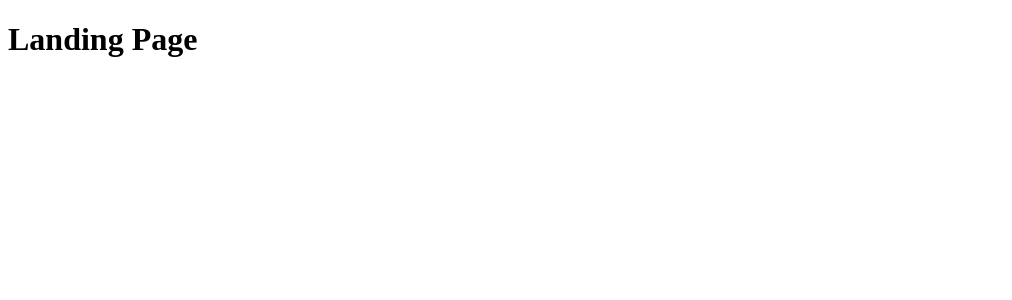
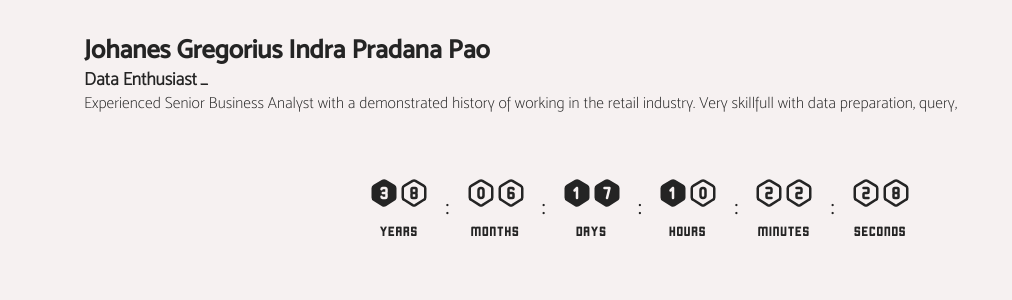
Before and after one commit to johanesPao/surreal-ocean, a React (Vite) app in the folder ui/: page / in a window 1280 px wide. Shown: the top 300 px of the page, without its empty margins (0-1012 px from the left). Built offline with nearby package versions, Linux system fonts and the light colour scheme.

Commit message:
Pengerjaan halaman utama (Part I)

```diff
--- a/ui/src/css/Global.css
+++ b/ui/src/css/Global.css
@@ -89,6 +89,9 @@
 }
 
 :root {
+  margin: 0em;
+  padding: 0em;
+  width: 100%;
   --warna-teks-dasar: #242424;
   --warna-primer: #f6f1f1;
   --warna-sekunder: #afd3e2;
@@ -98,13 +101,18 @@
 
 body {
   margin: 0em;
-  padding: 10em;
-  width: 100vw;
   font-family: "Fivo Regular";
   background-color: var(--warna-primer);
   color: var(--warna-teks-dasar);
+  display: flex;
 }
 
-.curr-vitae {
+.curr-vitae-bagian-atas {
   /* width: 100vw; */
+  height: 25%;
+  width: 100%;
+  position: fixed;
 }
+.curr-vitae-bagian-konten {
+  top: 25%;
+}
--- a/ui/src/halaman/CV.tsx
+++ b/ui/src/halaman/CV.tsx
@@ -6,12 +6,7 @@ import { HeaderProps } from "../props/Header.props";
 import { RentangWaktuProps } from "../props/RentangWaktu.props";
 import { KontakProps } from "../props/Kontak.props";
 
-const LazyHeader = React.lazy(() => {
-  return new Promise((resolve) => setTimeout(resolve, 1 * 1000)).then(
-    () => import("../komponen/Header")
-  );
-  import("../komponen/Header");
-});
+const LazyHeader = React.lazy(() => import("../komponen/Header"));
 const LazyTimer = React.lazy(() => import("../komponen/TimerUmur"));
 const LazyKontak = React.lazy(() => import("../komponen/Kontak"));
 const LazyRentangWaktu = React.lazy(() => import("../komponen/RentangWaktu"));
@@ -24,6 +19,7 @@ const CV = () => {
     },
     jabatan: {
       teks: [
+        "A Loving Husband and Father",
         "Data Enthusiast",
         "Data Visualization",
         "Data Transformation",
@@ -132,18 +128,33 @@ const CV = () => {
 
   return (
     <>
-      <div className="curr-vitae">
-        <div style={{ position: "sticky" }}>
-          <Suspense fallback={<div>Loading...</div>}>
-            <LazyHeader {...headerArgs} />
-            <LazyTimer tahun={1985} bulan={3} hari={3} />
-            <LazyKontak data={dataKontak} />
-          </Suspense>
-        </div>
+      <div className="curr-vitae-bagian-atas" style={{ position: "fixed" }}>
+        <Suspense fallback={<div>Loading...</div>}>
+          <LazyHeader {...headerArgs} />
+          <LazyTimer tahun={1985} bulan={3} hari={3} />
+          {/* <LazyKontak data={dataKontak} /> */}
+        </Suspense>
+      </div>
+      {/* <div className="curr-vitae-bagian-konten">
         <Flex direction="column" justify="center">
           <LazyRentangWaktu {...pendidikanArgs} />
         </Flex>
-      </div>
+        <Flex direction="column" justify="center">
+          <LazyRentangWaktu {...pendidikanArgs} />
+        </Flex>
+        <Flex direction="column" justify="center">
+          <LazyRentangWaktu {...pendidikanArgs} />
+        </Flex>
+        <Flex direction="column" justify="center">
+          <LazyRentangWaktu {...pendidikanArgs} />
+        </Flex>
+        <Flex direction="column" justify="center">
+          <LazyRentangWaktu {...pendidikanArgs} />
+        </Flex>
+        <Flex direction="column" justify="center">
+          <LazyRentangWaktu {...pendidikanArgs} />
+        </Flex>
+      </div> */}
     </>
   );
 };
--- a/ui/src/komponen/IkonLabel.tsx
+++ b/ui/src/komponen/IkonLabel.tsx
@@ -59,7 +59,7 @@ const renderIkon = (mode: ModeKontak, warnaIkon: string) => {
   }
 
   return (
-    <>
+    <Flex style={{ display: "flex", flexDirection: "row" }}>
       <ActionIcon.Group
         // size="xl"
         variant="light"
@@ -75,7 +75,7 @@ const renderIkon = (mode: ModeKontak, warnaIkon: string) => {
       >
         {ikon}
       </ActionIcon.Group>
-    </>
+    </Flex>
   );
 };
 
@@ -93,6 +93,8 @@ const IkonLabel = ({
           style={{
             paddingTop: "0.3em",
             color: warnaTeks,
+            display: "flex",
+            flexDirection: "row",
           }}
         >
           {teks}
--- a/ui/src/komponen/Kontak.tsx
+++ b/ui/src/komponen/Kontak.tsx
@@ -5,29 +5,43 @@ import { KontakProps } from "../props/Kontak.props";
 
 const Kontak = ({ data = [], bgKontak = EWarna.TEKS }: KontakProps) => {
   return (
-    <div>
-      <Box bg={bgKontak}>
+    <div style={{ display: "flex", flexDirection: "column" }}>
+      <Box
+        bg={bgKontak}
+        // style={{ display: "flex", flexDirection: "row" }}
+      >
         <Grid
           justify="space-between"
           align="center"
           styles={{
             root: {
-              padding: "2em 5em 2em 5em",
+              // width: "100%",
+              // padding: "2em 5em 2em 5em",
+            },
+            inner: {
+              // width: "100%",
+              // display: "inline-block",
+              // flexDirection: "row",
             },
           }}
+          columns={100}
         >
           {data.length > 0 &&
             data.map((kontak, indeks) => {
               return (
-                <Grid.Col key={indeks} span={4}>
-                  <Center>
+                <Grid.Col
+                  key={indeks}
+                  span={25}
+                  // style={{ display: "flex", flexDirection: "row" }}
+                >
+                  {/* <Center> */}
                   <IkonLabel
                     mode={kontak.mode}
                     teks={kontak.teks}
                     warnaIkon={kontak.warnaIkon}
                     warnaTeks={kontak.warnaTeks}
                   />
-                  </Center>
+                  {/* </Center> */}
                 </Grid.Col>
               );
             })}
--- a/ui/src/komponen/LayarMemuat.tsx
+++ b/ui/src/komponen/LayarMemuat.tsx
@@ -1,9 +1,5 @@
 const LayarMemuat = () => {
-  return (
-    <>
-      <h1>Memuat</h1>
-    </>
-  );
+  return <>{/* <h1>Memuat</h1> */}</>;
 };
 
 export default LayarMemuat;
--- a/ui/src/komponen/TimerUmur.tsx
+++ b/ui/src/komponen/TimerUmur.tsx
@@ -24,8 +24,9 @@ import {
 const defaultStyle = {
   kontainer: {
     width: "100%",
-    padding: "2em 1em 2em 1em",
+    padding: "2em 0em 2em 0em",
     display: "flex",
+    flexDirection: "row" as "row",
     alignItems: "center",
     justifyContent: "center",
   },
@@ -41,7 +42,7 @@ const defaultStyle = {
   kolon: {
     padding: "0em 1em 0em 1em",
     ukuran: {
-      fontSize: "28px",
+      fontSize: "20px",
     },
   },
 };
@@ -92,7 +93,7 @@ const TimerUmur = ({
     return (
       <>
         <div>
-          <Flex direction="column">
+          <Flex direction="row">
             <div style={{ paddingBottom: "-1em" }}>
               {[...stringAngka].map((angka) => {
                 switch (angka) {
@@ -120,7 +121,15 @@ const TimerUmur = ({
               })}
             </div>
             <Center>
-              <Text style={defaultStyle.teks}>{translasi(teks, bahasa)}</Text>
+              <Text
+                style={{
+                  ...defaultStyle.teks,
+                  textAlign: "center",
+                  marginBottom: "0em",
+                }}
+              >
+                {translasi(teks, bahasa)}
+              </Text>
             </Center>
           </Flex>
         </div>
@@ -129,9 +138,9 @@ const TimerUmur = ({
             direction="column"
             justify="center"
             align="center"
-            style={defaultStyle.kolon}
+            style={{ ...defaultStyle.kolon }}
           >
-            <Text style={defaultStyle.kolon.ukuran}>:</Text>
+            <Text style={{ ...defaultStyle.kolon.ukuran }}>:</Text>
           </Flex>
         )}
       </>
@@ -278,12 +287,12 @@ const TimerUmur = ({
 
   return (
     <div style={defaultStyle.kontainer}>
-      <Flex visibleFrom="sm">
+      <Flex visibleFrom="sm" style={{ display: "flex", flexDirection: "row" }}>
         {Object.entries(waktu).map((itemWaktu) =>
           renderIkonAngka(itemWaktu[1], itemWaktu[0])
         )}
       </Flex>
-      <Flex hiddenFrom="sm">
+      <Flex hiddenFrom="sm" style={{ display: "flex", flexDirection: "row" }}>
         {Object.entries(waktu).map((itemWaktu) =>
           renderTimerSederhana(itemWaktu[1], itemWaktu[0])
         )}
--- a/ui/src/main.tsx
+++ b/ui/src/main.tsx
@@ -1,13 +1,16 @@
 import React from "react";
 import ReactDOM from "react-dom/client";
 import { BrowserRouter } from "react-router-dom";
+import { MantineProvider } from "@mantine/core";
 import App from "./App";
 import "./index.css";
 
 ReactDOM.createRoot(document.getElementById("root")!).render(
   // <React.StrictMode>
-  <BrowserRouter>
-    <App />
-  </BrowserRouter>
+  <MantineProvider>
+    <BrowserRouter>
+      <App />
+    </BrowserRouter>
+  </MantineProvider>
   // </React.StrictMode>
 );
--- a/ui/src/rute.tsx
+++ b/ui/src/rute.tsx
@@ -11,11 +11,12 @@ const Loadable = (Component: any) => (props: JSX.IntrinsicAttributes) =>
 
 // * LANDING
 const Landing = Loadable(lazy(() => import("./halaman/Landing")));
+const CV = Loadable(lazy(() => import("./halaman/CV")));
 
 const rute: RouteObject[] = [
   {
     path: "/",
-    element: <Landing />,
+    element: <CV />,
   },
 ];
 
```
Lines whose indentation alone changed are shown as unchanged.
